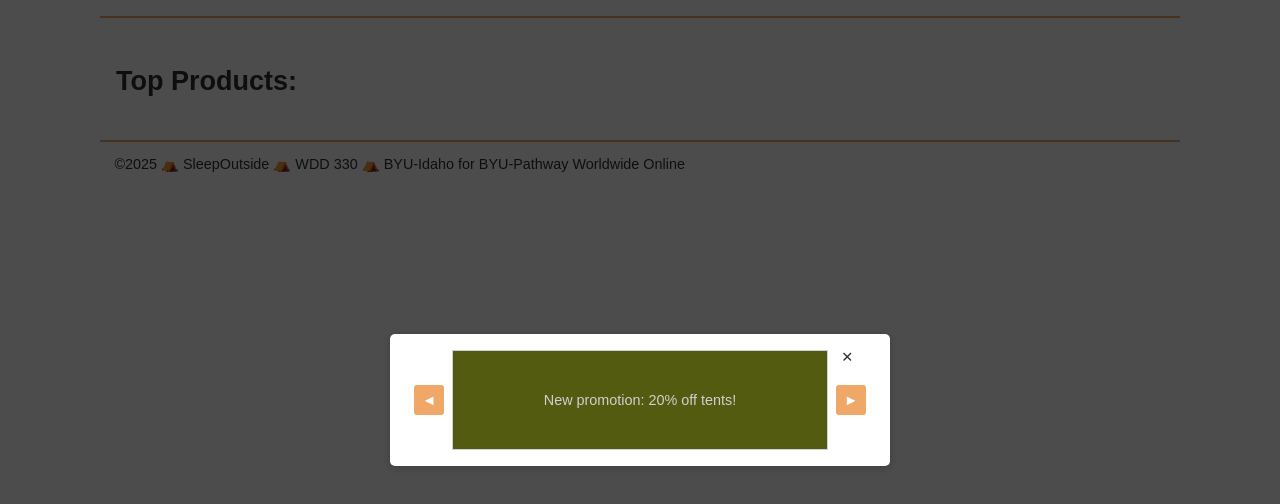
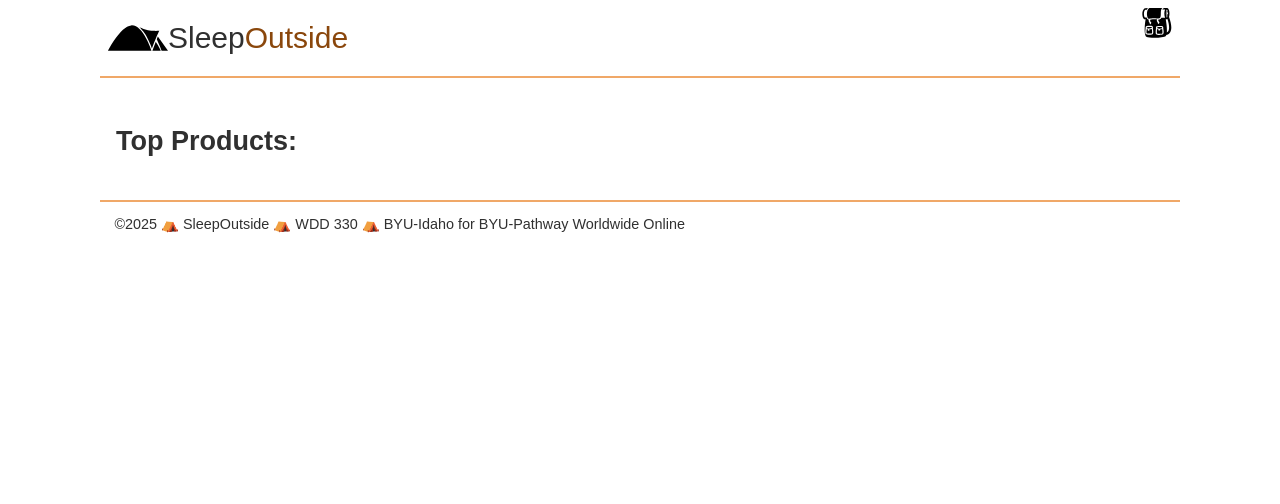
Before and after one commit to boydquerubin/sleep-outside-team12, a website: page src/product_listing/index.html in a window 1280 px wide. Drawn offline with Linux system fonts and the light colour scheme; files whose address does not match are found by name.

Commit message:
adding the dynamic header and footer on the product_listing

```diff
--- a/src/product_listing/index.html
+++ b/src/product_listing/index.html
@@ -8,8 +8,7 @@
   </head>
 
   <body>
-    <header class="divider">
-    </header>
+    <header class="divider" id="main-header"></header>
     <main class="divider">
       <section class="products">
         <h2>Top Products: <span class="title highlight"></span></h2>
@@ -18,11 +17,12 @@
     </main>
     <footer id="main-footer"></footer>
     <script src="../js/header.js" type="module"></script>
-    <script type="module">
+    <!-- <script type="module">
       import Alert from "../js/alert.js";
       new Alert();
-    </script>
+    </script> -->
     <script src="../js/main.js" type="module"></script>
     <script type="module" src="../js/product-listing.js"></script>
+    <script src="/js/header.js" type="module"></script>
   </body>
 </html>
```
